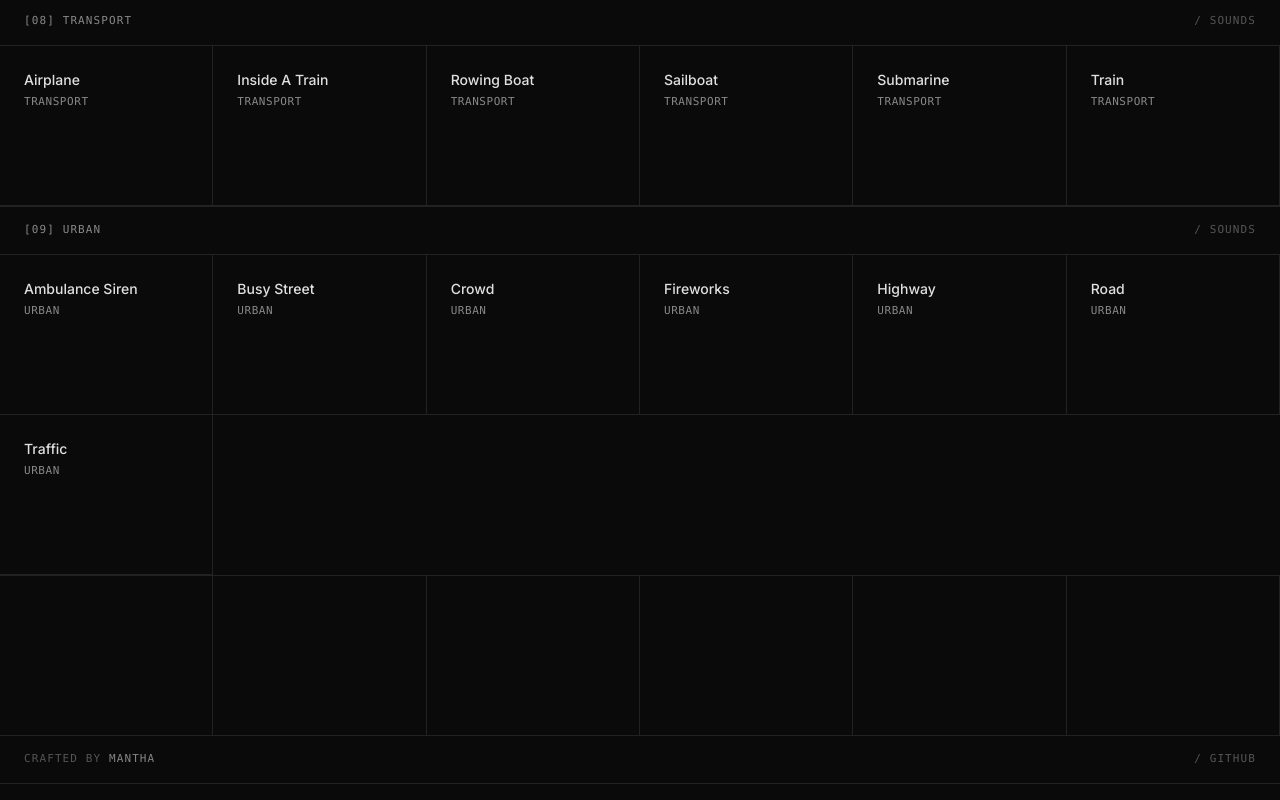
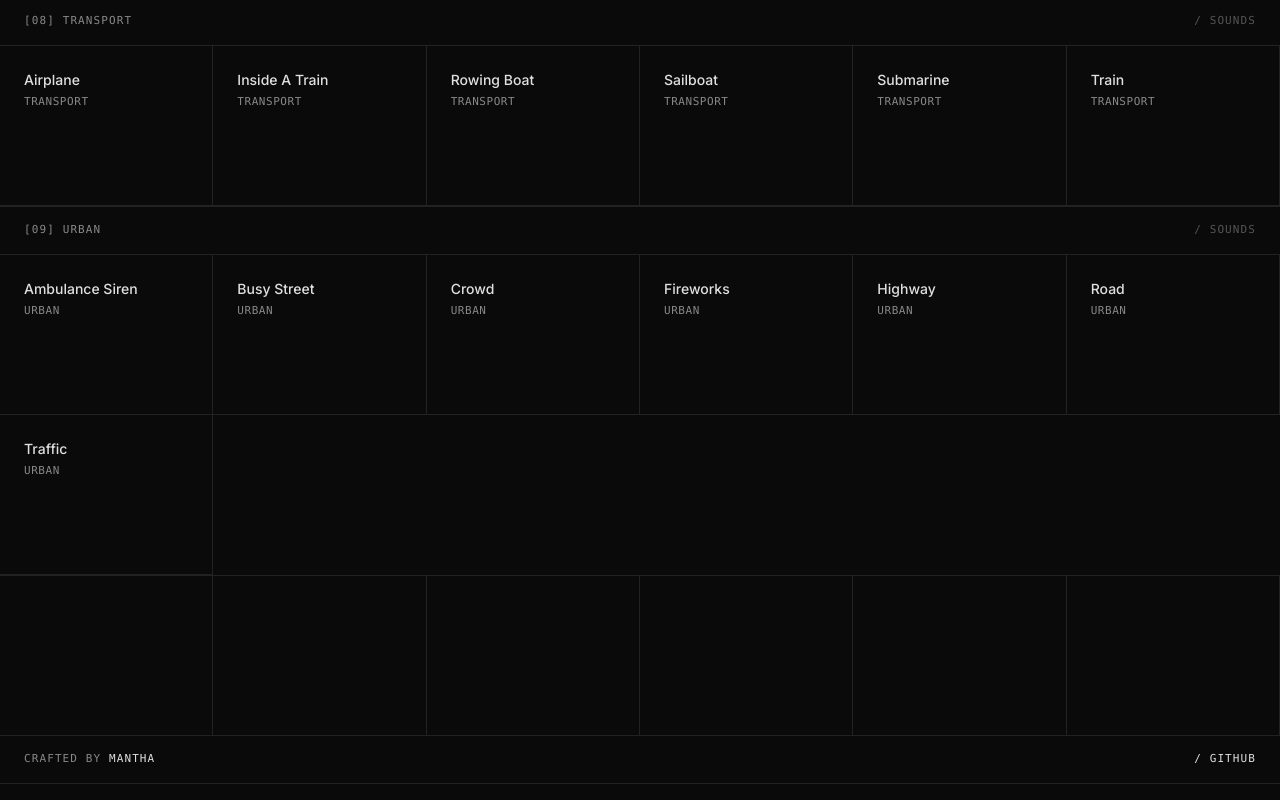
Before and after one commit to phalla-doll/grid-mix, a Next.js app: page / in a window 1280 px wide. Shown: the part 3211-4011 px from the top of the page. Built offline with nearby package versions, Linux system fonts and the light colour scheme.

Commit message:
style: update text colors in SoundGrid component for improved visibility
Modified text colors in the SoundGrid component to enhance readability and visual consistency. Updated the footer text color from a darker shade to a lighter one, ensuring better contrast against the background.

```diff
--- a/components/SoundGrid.tsx
+++ b/components/SoundGrid.tsx
@@ -113,13 +113,13 @@ export const SoundGrid = memo(function SoundGrid() {
             {/* Footer Row */}
             <div className="w-full flex justify-center border-b border-[#222] h-12 bg-grid-bg">
                 <div className="max-w-7xl w-full mx-auto px-4 sm:px-6 flex justify-between items-center">
-                    <span className="text-[10px] sm:text-[11px] font-mono text-[#555] tracking-widest uppercase">
+                    <span className="text-[10px] sm:text-[11px] font-mono text-[#888] tracking-widest uppercase">
                         Crafted by{' '}
                         <a
                             href="https://manthaa.dev/"
                             target="_blank"
                             rel="noopener noreferrer"
-                            className="text-white/50 hover:text-white transition-colors"
+                            className="text-[#e0e0e0] transition-colors"
                         >
                             Mantha
                         </a>
@@ -128,7 +128,7 @@ export const SoundGrid = memo(function SoundGrid() {
                         href="https://github.com/phalla-doll/grid-mix"
                         target="_blank"
                         rel="noopener noreferrer"
-                        className="text-[10px] sm:text-[11px] font-mono text-[#555] hover:text-white transition-colors tracking-widest uppercase"
+                        className="text-[10px] sm:text-[11px] font-mono text-[#e0e0e0] transition-colors tracking-widest uppercase"
                     >
                         / GITHUB
                     </a>
```
